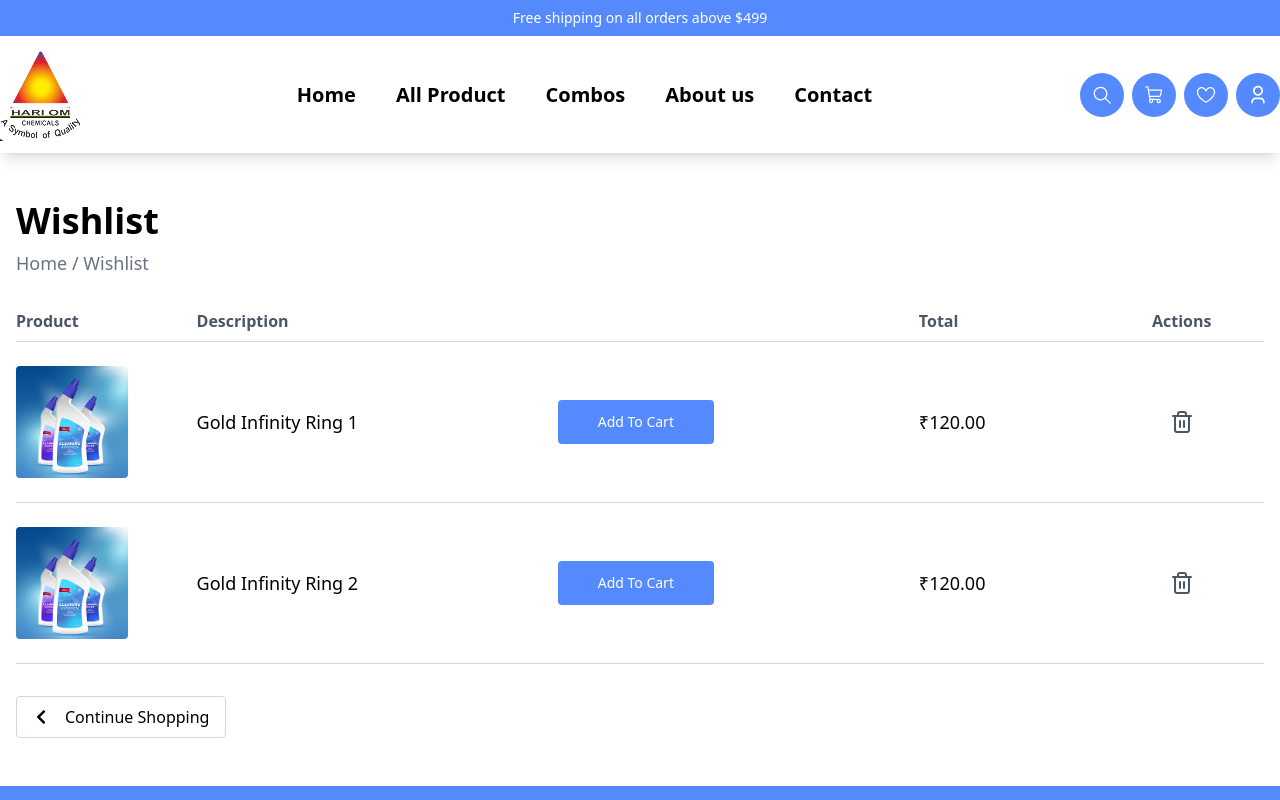
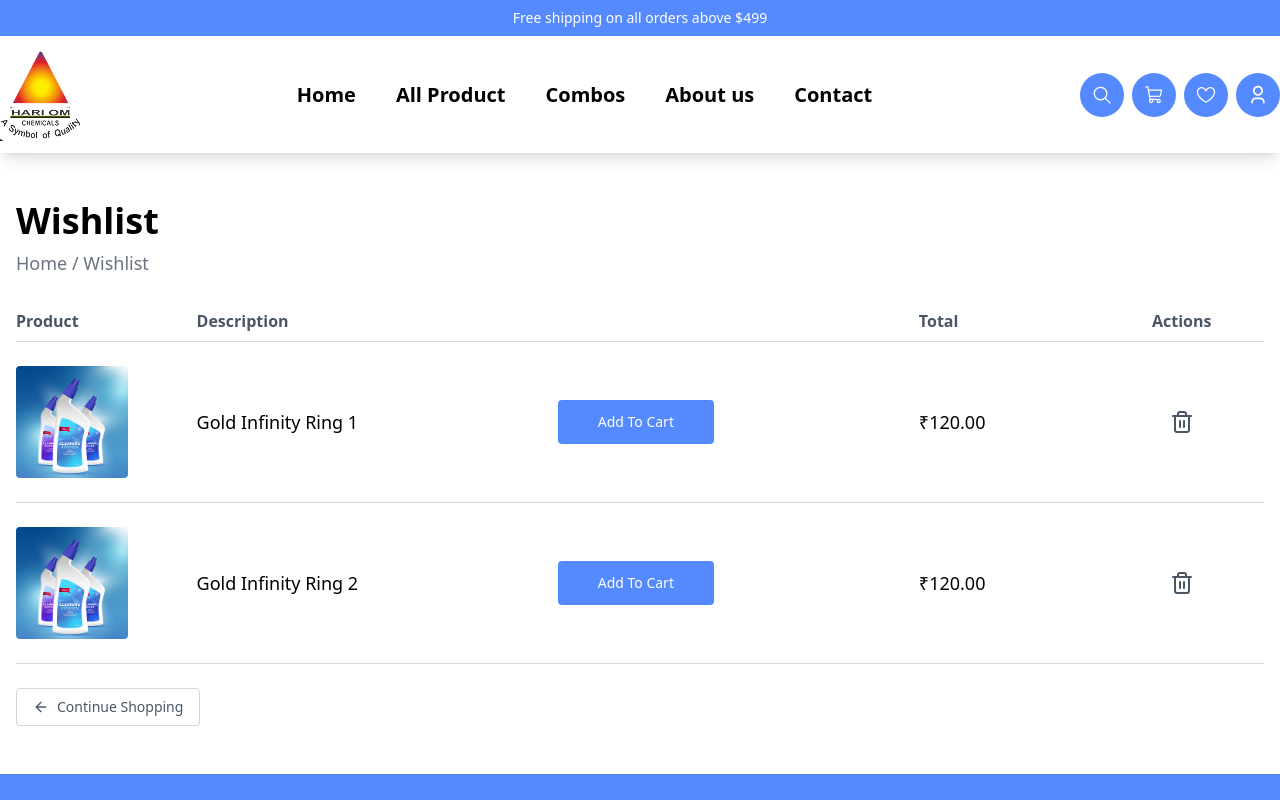
Before and after one commit to harsh9-unofficial/hariom_frontend, a React (Vite) app: page /wishlist in a window 1280 px wide. Shown: the top 800 px of the page. Built offline with nearby package versions, Linux system fonts and the light colour scheme.

Commit message:
First Commit

```diff
--- a/src/components/WishlistPage.jsx
+++ b/src/components/WishlistPage.jsx
@@ -1,6 +1,5 @@
 import React, { useState } from "react";
-import { FaChevronLeft } from "react-icons/fa";
-import { Trash2 } from "lucide-react";
+import { Trash2, ArrowLeft } from "lucide-react";
 import { Link } from "react-router-dom";
 
 // Empty Cart UI
@@ -123,12 +122,14 @@ const WishlistPage = () => {
               </div>
             </div>
           ))}
-          {/* Continue Shopping Button */}
-          <div className="mt-8">
-            <button className="flex items-center gap-4 border border-gray-300 px-4 py-2 rounded cursor-pointer transition">
-              <FaChevronLeft />
-              Continue Shopping
-            </button>
+          {/* Continue Shopping */}
+          <div className="mt-6">
+            <Link to="/products">
+              <button className="flex items-center gap-2 px-4 py-2 border border-gray-300 rounded hover:bg-gray-50 text-sm text-gray-600">
+                <ArrowLeft size={16} />
+                Continue Shopping
+              </button>
+            </Link>
           </div>
         </>
       )}
```
